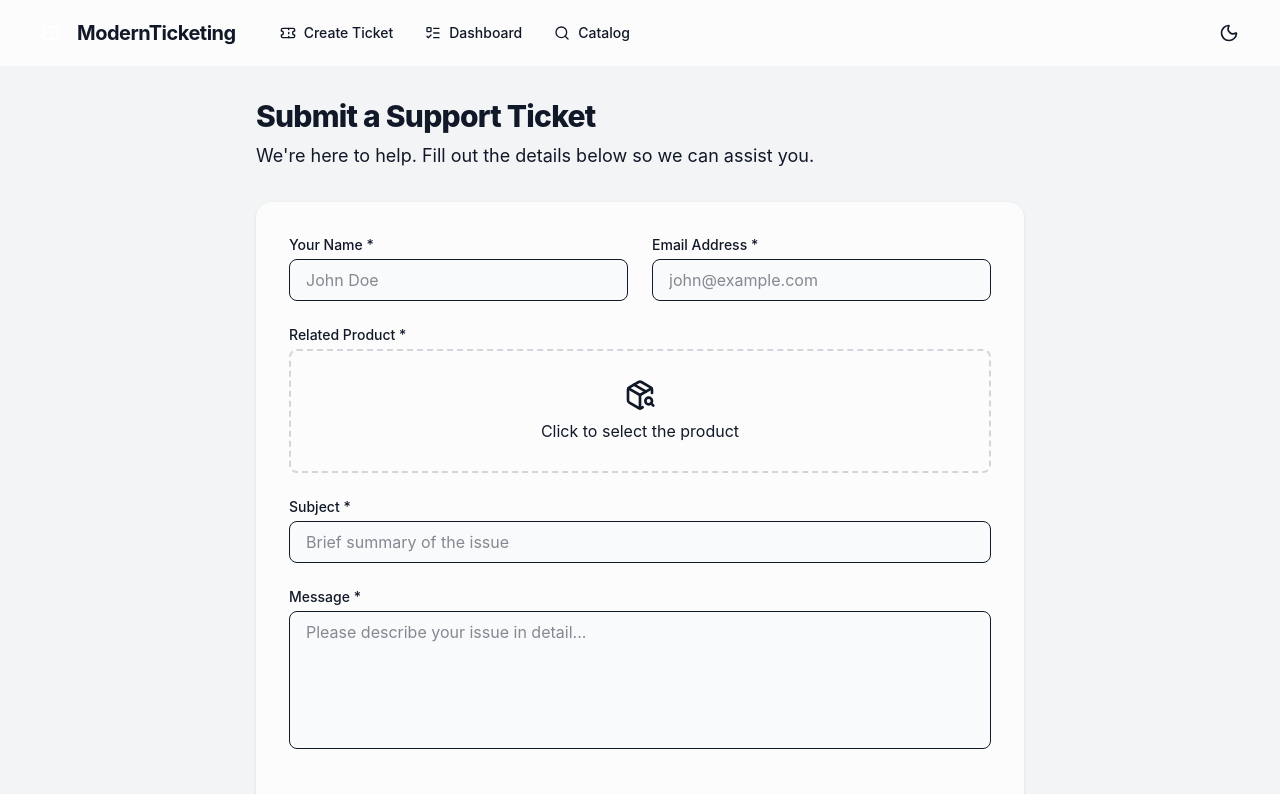
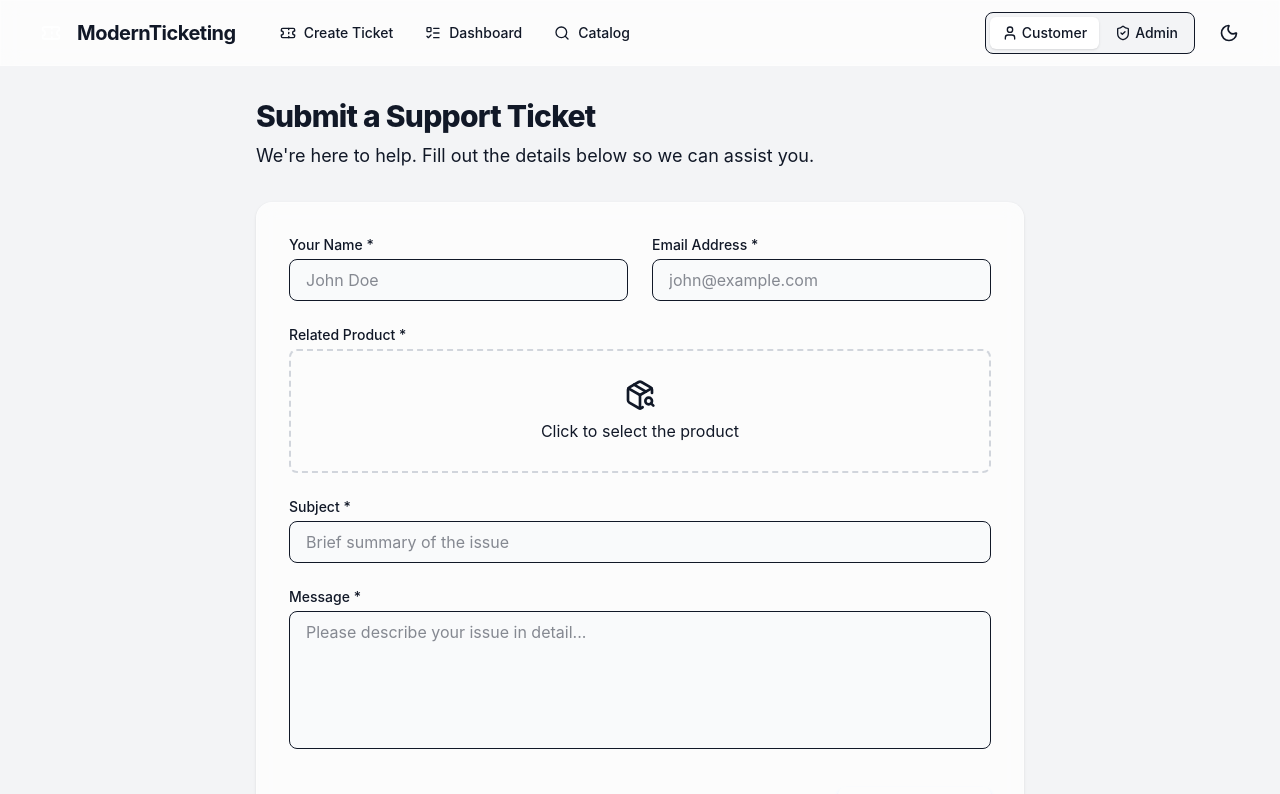
Before and after one commit to Rom204/agilite-assignment, a React (Vite) app in the folder frontend/: page / in a window 1280 px wide. Shown: the top 794 px of the page. Built offline with nearby package versions, Linux system fonts and the light colour scheme.

Commit message:
Feature: implmented admin/customer toggle button for enabling real chat experience

```diff
--- a/frontend/src/App.tsx
+++ b/frontend/src/App.tsx
@@ -2,6 +2,7 @@ import { BrowserRouter, Routes, Route } from 'react-router-dom';
 import { Toaster } from 'react-hot-toast';
 
 import Layout from './components/Layout';
+import { AuthProvider } from './context/AuthContext';
 import Home from './pages/Home';
 import Dashboard from './pages/Dashboard';
 import TicketDetails from './pages/TicketDetails';
@@ -9,8 +10,9 @@ import Catalog from './pages/Catalog';
 
 function App() {
   return (
-    <BrowserRouter>
-      <Toaster position="bottom-right" toastOptions={{
+    <AuthProvider>
+      <BrowserRouter>
+        <Toaster position="bottom-right" toastOptions={{
         className: 'dark:bg-gray-800 dark:text-white',
         style: { borderRadius: '10px', background: '#333', color: '#fff' }
       }} />
@@ -23,6 +25,7 @@ function App() {
         </Route>
       </Routes>
     </BrowserRouter>
+    </AuthProvider>
   );
 }
 
--- a/frontend/src/components/Navbar.tsx
+++ b/frontend/src/components/Navbar.tsx
@@ -1,5 +1,6 @@
 import { Link, NavLink } from 'react-router-dom';
-import { Ticket, Search, ListTodo, Moon, Sun } from 'lucide-react';
+import { Ticket, Search, ListTodo, Moon, Sun, ShieldCheck, User } from 'lucide-react';
+import { useAuth } from '../context/AuthContext';
 import { useEffect, useState } from 'react';
 import { clsx } from 'clsx';
 import { twMerge } from 'tailwind-merge';
@@ -11,6 +12,7 @@ export function cn(...inputs: (string | undefined | null | false)[]) {
 
 export default function Navbar() {
   const [isDark, setIsDark] = useState(false);
+  const { role, setRole } = useAuth();
 
   useEffect(() => {
     // Check initial dark mode preference
@@ -57,7 +59,29 @@ export default function Navbar() {
             </nav>
           </div>
 
-          <div className="flex items-center space-x-2">
+          <div className="flex items-center space-x-4">
+            {/* Role Toggle */}
+            <div className="flex items-center gap-1 bg-gray-100 dark:bg-gray-800 p-1 rounded-lg border border-color">
+              <button
+                onClick={() => setRole('customer')}
+                className={cn(
+                  "flex items-center gap-1 px-3 py-1.5 rounded-md text-sm font-medium transition-all",
+                  role === 'customer' ? "bg-white dark:bg-gray-700 text-primary shadow-sm" : "text-secondary hover:text-primary"
+                )}
+              >
+                <User className="w-4 h-4" /> Customer
+              </button>
+              <button
+                onClick={() => setRole('admin')}
+                className={cn(
+                  "flex items-center gap-1 px-3 py-1.5 rounded-md text-sm font-medium transition-all",
+                  role === 'admin' ? "bg-white dark:bg-gray-700 text-primary shadow-sm" : "text-secondary hover:text-primary"
+                )}
+              >
+                <ShieldCheck className="w-4 h-4" /> Admin
+              </button>
+            </div>
+
             <button
               onClick={toggleDarkMode}
               className="p-2 rounded-full hover:bg-secondary text-secondary transition-colors focus:outline-none focus:ring-2 focus:ring-primary-color focus:ring-offset-2"
--- /dev/null
+++ b/frontend/src/context/AuthContext.tsx
@@ -0,0 +1,45 @@
+import { createContext, useContext, useState, useEffect } from 'react';
+import type { ReactNode } from 'react';
+
+type Role = 'admin' | 'customer';
+
+interface AuthContextType {
+  role: Role;
+  setRole: (role: Role) => void;
+  email: string;
+  setEmail: (email: string) => void;
+}
+
+const AuthContext = createContext<AuthContextType | undefined>(undefined);
+
+export function AuthProvider({ children }: { children: ReactNode }) {
+  const [role, setRole] = useState<Role>(() => {
+    return (localStorage.getItem('app_role') as Role) || 'customer';
+  });
+
+  const [email, setEmail] = useState<string>(() => {
+    return localStorage.getItem('app_email') || '';
+  });
+
+  useEffect(() => {
+    localStorage.setItem('app_role', role);
+  }, [role]);
+
+  useEffect(() => {
+    localStorage.setItem('app_email', email);
+  }, [email]);
+
+  return (
+    <AuthContext.Provider value={{ role, setRole, email, setEmail }}>
+      {children}
+    </AuthContext.Provider>
+  );
+}
+
+export function useAuth() {
+  const context = useContext(AuthContext);
+  if (context === undefined) {
+    throw new Error('useAuth must be used within an AuthProvider');
+  }
+  return context;
+}
--- a/frontend/src/pages/Dashboard.tsx
+++ b/frontend/src/pages/Dashboard.tsx
@@ -1,23 +1,36 @@
 import { useState, useEffect } from 'react';
 import { Link } from 'react-router-dom';
 import { format } from 'date-fns';
-import { Loader2, MessageSquare, AlertCircle, CheckCircle2 } from 'lucide-react';
+import { Loader2, MessageSquare, AlertCircle, CheckCircle2, UserCircle2 } from 'lucide-react';
+import { useAuth } from '../context/AuthContext';
 import { API } from '../services/api';
 import type { Ticket, Product } from '../services/api';
 import { cn } from '../components/Navbar';
 
 export default function Dashboard() {
+  const { role, email: currentEmail, setEmail } = useAuth();
   const [tickets, setTickets] = useState<Ticket[]>([]);
   const [products, setProducts] = useState<Record<number, Product>>({});
   const [loading, setLoading] = useState(true);
   const [filter, setFilter] = useState<'all' | 'open' | 'closed'>('all');
+  const [emailInput, setEmailInput] = useState('');
 
   useEffect(() => {
+    // If customer and no email set, don't fetch yet
+    if (role === 'customer' && !currentEmail) {
+      setLoading(false);
+      return;
+    }
+
     const fetchData = async () => {
       setLoading(true);
       try {
+        const queryParams = {
+          status: filter === 'all' ? undefined : filter,
+          email: role === 'customer' ? currentEmail : undefined
+        };
         const [ticketsRes, productsRes] = await Promise.all([
-          API.getTickets(filter === 'all' ? undefined : filter),
+          API.getTickets(queryParams),
           API.getProducts()
         ]);
 
@@ -34,14 +47,51 @@ export default function Dashboard() {
       }
     };
     fetchData();
-  }, [filter]);
+  }, [filter, role, currentEmail]);
+
+  if (role === 'customer' && !currentEmail) {
+    return (
+      <div className="flex flex-col items-center justify-center min-h-[50vh] animate-in fade-in duration-500">
+        <div className="glass-panel p-8 rounded-2xl max-w-md w-full text-center">
+          <UserCircle2 className="w-16 h-16 text-primary-color mx-auto mb-4" />
+          <h2 className="text-2xl font-bold text-primary mb-2">View Your Tickets</h2>
+          <p className="text-secondary mb-6">Please enter your email address to view the history of tickets you have opened.</p>
+          <form onSubmit={(e) => { e.preventDefault(); setEmail(emailInput); }} className="space-y-4">
+            <input
+              type="email"
+              required
+              placeholder="name@example.com"
+              value={emailInput}
+              onChange={e => setEmailInput(e.target.value)}
+              className="w-full px-4 py-3 rounded-xl border border-color bg-gray-50 dark:bg-gray-800 focus:ring-2 focus:ring-primary-color outline-none transition-all"
+            />
+            <button type="submit" className="w-full bg-primary-color hover:bg-primary-hover text-white py-3 rounded-xl font-medium transition-colors">
+              Continue
+            </button>
+          </form>
+        </div>
+      </div>
+    );
+  }
 
   return (
     <div className="space-y-6 animate-in fade-in duration-500">
       <div className="flex flex-col sm:flex-row sm:justify-between sm:items-end gap-4">
         <div>
-          <h1 className="text-3xl font-extrabold tracking-tight text-primary">Tickets Dashboard</h1>
-          <p className="text-secondary mt-1">Manage customer support requests</p>
+          <h1 className="text-3xl font-extrabold tracking-tight text-primary">
+            {role === 'admin' ? 'All Support Tickets' : 'My Support Tickets'}
+          </h1>
+          <p className="text-secondary mt-1">
+            {role === 'admin' ? 'Manage customer support requests' : `Viewing tickets for ${currentEmail}`}
+            {role === 'customer' && (
+              <button
+                onClick={() => setEmail('')}
+                className="ml-2 text-primary-color hover:underline text-sm"
+              >
+                (Change Email)
+              </button>
+            )}
+          </p>
         </div>
 
         {/* Filter Tabs */}
--- a/frontend/src/pages/Home.tsx
+++ b/frontend/src/pages/Home.tsx
@@ -1,5 +1,6 @@
 import { useState } from 'react';
 import { toast } from 'react-hot-toast';
+import { useAuth } from '../context/AuthContext';
 import { API } from '../services/api';
 import type { Product } from '../services/api';
 import ProductSelectorModal from '../components/ProductSelectorModal';
@@ -7,6 +8,7 @@ import { Loader2, PackageSearch } from 'lucide-react';
 import { cn } from '../components/Navbar';
 
 export default function Home() {
+  const { setEmail } = useAuth();
   const [isSubmitting, setIsSubmitting] = useState(false);
   const [isModalOpen, setIsModalOpen] = useState(false);
 
@@ -33,6 +35,9 @@ export default function Home() {
     try {
       await API.createTicket({ ...formData, productId: selectedProduct.id });
       toast.success('Ticket created successfully!');
+
+      // Save customer email for Dashboard view
+      setEmail(formData.email);
 
       // Reset form
       setFormData({ name: '', email: '', subject: '', message: '' });
--- a/frontend/src/pages/TicketDetails.tsx
+++ b/frontend/src/pages/TicketDetails.tsx
@@ -2,6 +2,7 @@ import { useState, useEffect } from 'react';
 import { useParams, useNavigate } from 'react-router-dom';
 import { format } from 'date-fns';
 import { toast } from 'react-hot-toast';
+import { useAuth } from '../context/AuthContext';
 import { Loader2, ArrowLeft, Send, CheckCircle, PackageOpen, User, ShieldAlert } from 'lucide-react';
 import { API } from '../services/api';
 import type { Ticket, Product, Reply } from '../services/api';
@@ -10,6 +11,7 @@ import { cn } from '../components/Navbar';
 export default function TicketDetails() {
   const { id } = useParams<{ id: string }>();
   const navigate = useNavigate();
+  const { role } = useAuth();
 
   const [ticket, setTicket] = useState<(Ticket & { replies: Reply[] }) | null>(null);
   const [product, setProduct] = useState<Product | null>(null);
@@ -45,9 +47,7 @@ export default function TicketDetails() {
 
     setSubmittingReply(true);
     try {
-      // For this assignment, we mimic an admin reply by setting isAdmin=true,
-      // or we can just send it as a customer (false). Let's let the user act as Admin for the showcase.
-      const { data: newReply } = await API.addReply(id, replyText, true);
+      const { data: newReply } = await API.addReply(id, replyText, role === 'admin');
       setTicket(prev => prev ? { ...prev, replies: [...prev.replies, newReply] } : null);
       setReplyText('');
       toast.success('Reply submitted');
@@ -101,10 +101,10 @@ export default function TicketDetails() {
           onClick={() => navigate('/dashboard')}
           className="flex items-center gap-2 text-secondary hover:text-primary transition-colors font-medium"
         >
-          <ArrowLeft className="w-4 h-4" /> Back to Dashboard
+          <ArrowLeft className="w-4 h-4" /> Back to Tickets
         </button>
 
-        {ticket.status === 'open' && (
+        {ticket.status === 'open' && role === 'admin' && (
           <button
             onClick={handleCloseTicket}
             disabled={closingTicket}
--- a/frontend/src/services/api.ts
+++ b/frontend/src/services/api.ts
@@ -51,7 +51,7 @@ export const API = {
   getProductById: (id: number) => storeClient.get<Product>(`/products/${id}`),
 
   createTicket: (data: Partial<Ticket>) => apiClient.post<Ticket>('/tickets', data),
-  getTickets: (status?: string) => apiClient.get<Ticket[]>('/tickets', { params: { status } }),
+  getTickets: (params?: { status?: string, email?: string }) => apiClient.get<Ticket[]>('/tickets', { params }),
   getTicketById: (id: string) => apiClient.get<Ticket & { replies: Reply[] }>(`/tickets/${id}`),
   addReply: (id: string, message: string, isAdmin = false) => apiClient.post<Reply>(`/tickets/${id}/replies`, { message, isAdmin }),
   closeTicket: (id: string) => apiClient.patch<Ticket>(`/tickets/${id}/close`),
```
Also changed, not shown: 1 other file (tests, documents, lock files or other folders).
